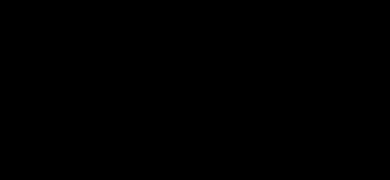
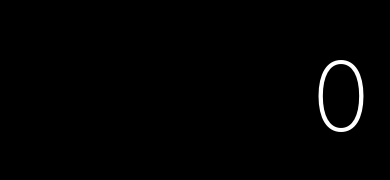
Before and after one commit to felipeskroski-zz/react-native-calculator, a React Native app: screen / in a window 390 px wide. Shown: the part 194-374 px from the top of the page. Built offline with nearby package versions, Linux system fonts and the light colour scheme.

Commit message:
added results

```diff
--- a/App.js
+++ b/App.js
@@ -7,6 +7,7 @@
   render() {
     return (
       <View style={styles.container}>
+        <Text style={styles.result}>0</Text>
         <View style={styles.row}>
           <Button type='utility'>AC</Button>
           <Button type='utility'>+/-</Button>
@@ -51,5 +52,13 @@
   },
   row:{
     flexDirection: 'row',
+  },
+  result:{
+    fontSize: 96,
+    textAlign: 'right',
+    color: 'white',
+    margin: 20,
+    fontWeight: '200',
+    alignSelf: 'stretch',
   }
 })
--- a/app/components/Button.js
+++ b/app/components/Button.js
@@ -10,8 +10,13 @@
 var {height, width} = Dimensions.get('window')
 
 const Button = ({ children, type="number", large}) => (
-  <TouchableHighlight style={[styles.button, styles[type], large && styles.buttonLarge]}>
-   <Text style={[styles.text, (type==='utility') && styles.blackText]}>{children}</Text>
+  <TouchableHighlight
+    underlayColor='white'
+    style={[styles.button, styles[type], large && styles.buttonLarge]}
+    >
+    <Text style={[styles.text, (type==='utility') && styles.blackText]}>
+      {children}
+    </Text>
   </TouchableHighlight>
 )
 
```
